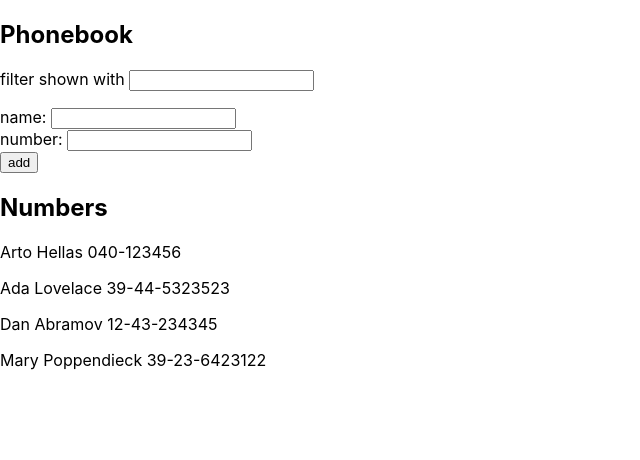
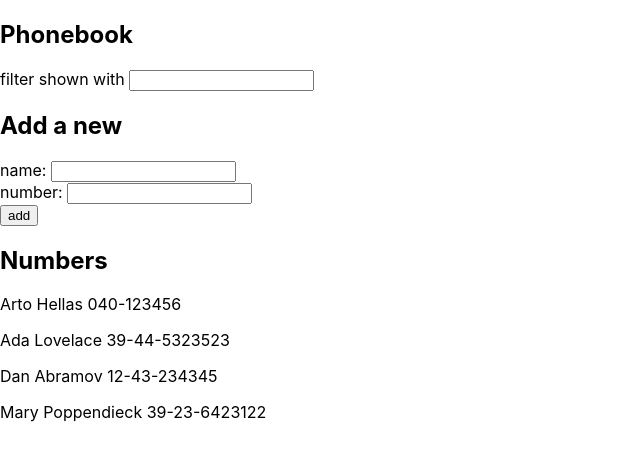
Before and after one commit to leanrobert/bootcamp, a React (Create React App) app in the folder part2/phonebook/: page / in a window 1280 px wide. Shown: the top 460 px of the page, without its empty margins (0-640 px from the left). Built offline with nearby package versions, Linux system fonts and the light colour scheme; the HTML template or start-up script is replaced by a standard one.

Commit message:
part 2.10

```diff
--- a/part2/phonebook/src/App.js
+++ b/part2/phonebook/src/App.js
@@ -1,4 +1,7 @@
 import React, { useState } from 'react'
+import SearchBar from './components/SearchBar'
+import Form from './components/Form'
+import PhoneBook from './components/PhoneBook'
 
 const App = () => {
   const [ persons, setPersons ] = useState([
@@ -31,18 +34,11 @@ const App = () => {
   return (
     <div>
       <h2>Phonebook</h2>
-      <p>filter shown with <input value={search} onChange={e => setSearch(e.target.value)} /></p>
-      <form onSubmit={addPerson}>
-        <div>name: <input value={newName} onChange={e => setNewName(e.target.value)} /></div>
-        <div>number: <input value={newPhone} onChange={e => setNewPhone(e.target.value)} /></div>
-        <div>
-          <button type="submit">add</button>
-        </div>
-      </form>
+      <SearchBar search={search} setSearch={setSearch} />
+      <h2>Add a new</h2>
+      <Form addPerson={addPerson} newName={newName} newPhone={newPhone} setNewName={setNewName} setNewPhone={setNewPhone} />
       <h2>Numbers</h2>
-      {persons.filter(person => person.name.toLowerCase().includes(search.toLowerCase())).map((person, i) => (
-        <p key={i}>{person.name} {person.number}</p>
-      ))}
+      <PhoneBook persons={persons} search={search} />
     </div>
   )
 }
--- /dev/null
+++ b/part2/phonebook/src/components/Form.js
@@ -0,0 +1,15 @@
+import React from 'react'
+
+const Form = ({ addPerson, newName, newPhone, setNewName, setNewPhone }) => {
+    return (
+        <form onSubmit={addPerson}>
+            <div>name: <input value={newName} onChange={e => setNewName(e.target.value)} /></div>
+            <div>number: <input value={newPhone} onChange={e => setNewPhone(e.target.value)} /></div>
+            <div>
+                <button type="submit">add</button>
+            </div>
+        </form>
+    )
+}
+
+export default Form
--- /dev/null
+++ b/part2/phonebook/src/components/PhoneBook.js
@@ -0,0 +1,13 @@
+import React from 'react'
+
+const PhoneBook = ({ persons, search }) => {
+    return (
+        <div>
+            {persons.filter(person => person.name.toLowerCase().includes(search.toLowerCase())).map((person, i) => (
+                <p key={i}>{person.name} {person.number}</p>
+            ))}
+        </div>
+    )
+}
+
+export default PhoneBook
--- /dev/null
+++ b/part2/phonebook/src/components/SearchBar.js
@@ -0,0 +1,9 @@
+import React from 'react'
+
+const SearchBar = ({ search, setSearch }) => {
+    return (
+        <p>filter shown with <input value={search} onChange={e => setSearch(e.target.value)} /></p>
+    )
+}
+
+export default SearchBar
```
